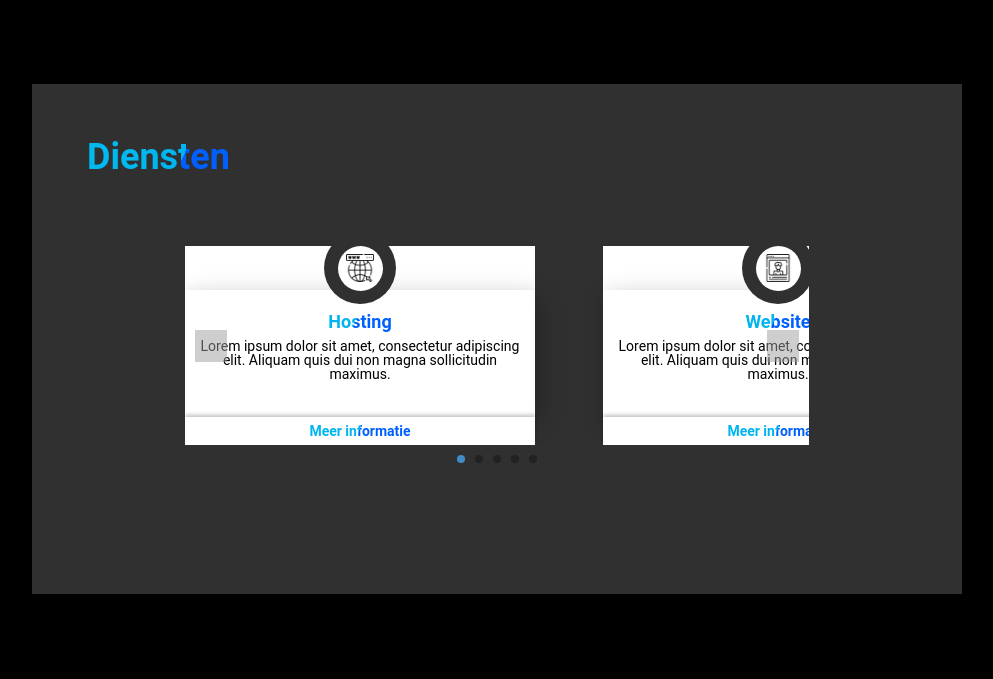
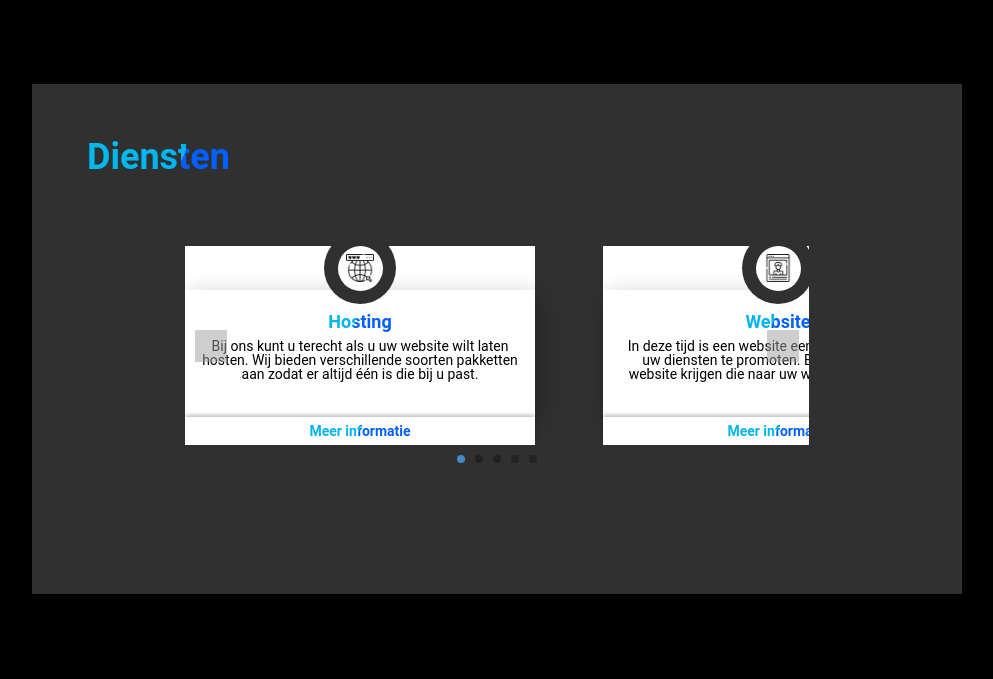
Before and after one commit to Esolutions-IT/website, a PHP site: page / in a window 1280 px wide. Shown: the part 1694-2373 px from the top of the page, without its empty margins (143-1136 px from the left). Run offline with PHP 8.4, Linux system fonts and the light colour scheme; some web fonts are replaced; grey boxes are pictures that could not be loaded.

Commit message:
text services
text services

```diff
--- a/src/includes/modules/home/_services.php
+++ b/src/includes/modules/home/_services.php
@@ -18,7 +18,7 @@
                                 </div>
                                 <div class="item__content">
                                     <h1 class="item__content--title">Hosting</h1>
-                                    <p class="item__content--text">Lorem ipsum dolor sit amet, consectetur adipiscing elit. Aliquam quis dui non magna sollicitudin maximus.</p>
+                                    <p class="item__content--text">Bij ons kunt u terecht als u uw website wilt laten hosten. Wij bieden verschillende soorten pakketten aan zodat er altijd één is die bij u past.</p>
                                 </div>
                                 <div class="item__footer">
                                     <h1 class="item__footer--text">Meer informatie</h1>
@@ -39,7 +39,7 @@
                                 </div>
                                 <div class="item__content">
                                     <h1 class="item__content--title">Website</h1>
-                                    <p class="item__content--text">Lorem ipsum dolor sit amet, consectetur adipiscing elit. Aliquam quis dui non magna sollicitudin maximus.</p>
+                                    <p class="item__content--text">In deze tijd is een website een handig middel om uw diensten te promoten. Bij ons kunt u een website krijgen die naar uw wensen is gebouwd.</p>
                                 </div>
                                 <div class="item__footer">
                                     <h1 class="item__footer--text">Meer informatie</h1>
@@ -60,7 +60,7 @@
                                 </div>
                                 <div class="item__content">
                                     <h1 class="item__content--title">Webshop</h1>
-                                    <p class="item__content--text">Lorem ipsum dolor sit amet, consectetur adipiscing elit. Aliquam quis dui non magna sollicitudin maximus.</p>
+                                    <p class="item__content--text">Zou u graag een webshop willen waar u producten kunt verkopen? Dan bent u bij ons aan het goede adres! Wij bouwen en onderhouden uw webshop.</p>
                                 </div>
                                 <div class="item__footer">
                                     <h1 class="item__footer--text">Meer informatie</h1>
@@ -81,7 +81,7 @@
                                 </div>
                                 <div class="item__content">
                                     <h1 class="item__content--title">Domeinregistratie</h1>
-                                    <p class="item__content--text">Lorem ipsum dolor sit amet, consectetur adipiscing elit. Aliquam quis dui non magna sollicitudin maximus.</p>
+                                    <p class="item__content--text">Als u een hostingpakket bij ons afsluit en nog geen domein hebt, dan kunt u die ook bij ons aanvragen. Wij zorgen ervoor dat deze wordt gekoppeld aan uw pakket.</p>
                                 </div>
                                 <div class="item__footer">
                                     <h1 class="item__footer--text">Meer informatie</h1>
@@ -102,7 +102,7 @@
                                 </div>
                                 <div class="item__content">
                                     <h1 class="item__content--title">Video Editing</h1>
-                                    <p class="item__content--text">Lorem ipsum dolor sit amet, consectetur adipiscing elit. Aliquam quis dui non magna sollicitudin maximus.</p>
+                                    <p class="item__content--text">Zou u liever een film willen laten bewerken? Dit kunnen wij u ook aanbieden. Van bedrijfsfilm tot een familiefilm, wij zetten het voor u in elkaar.</p>
                                 </div>
                                 <div class="item__footer">
                                     <h1 class="item__footer--text">Meer informatie</h1>
```
